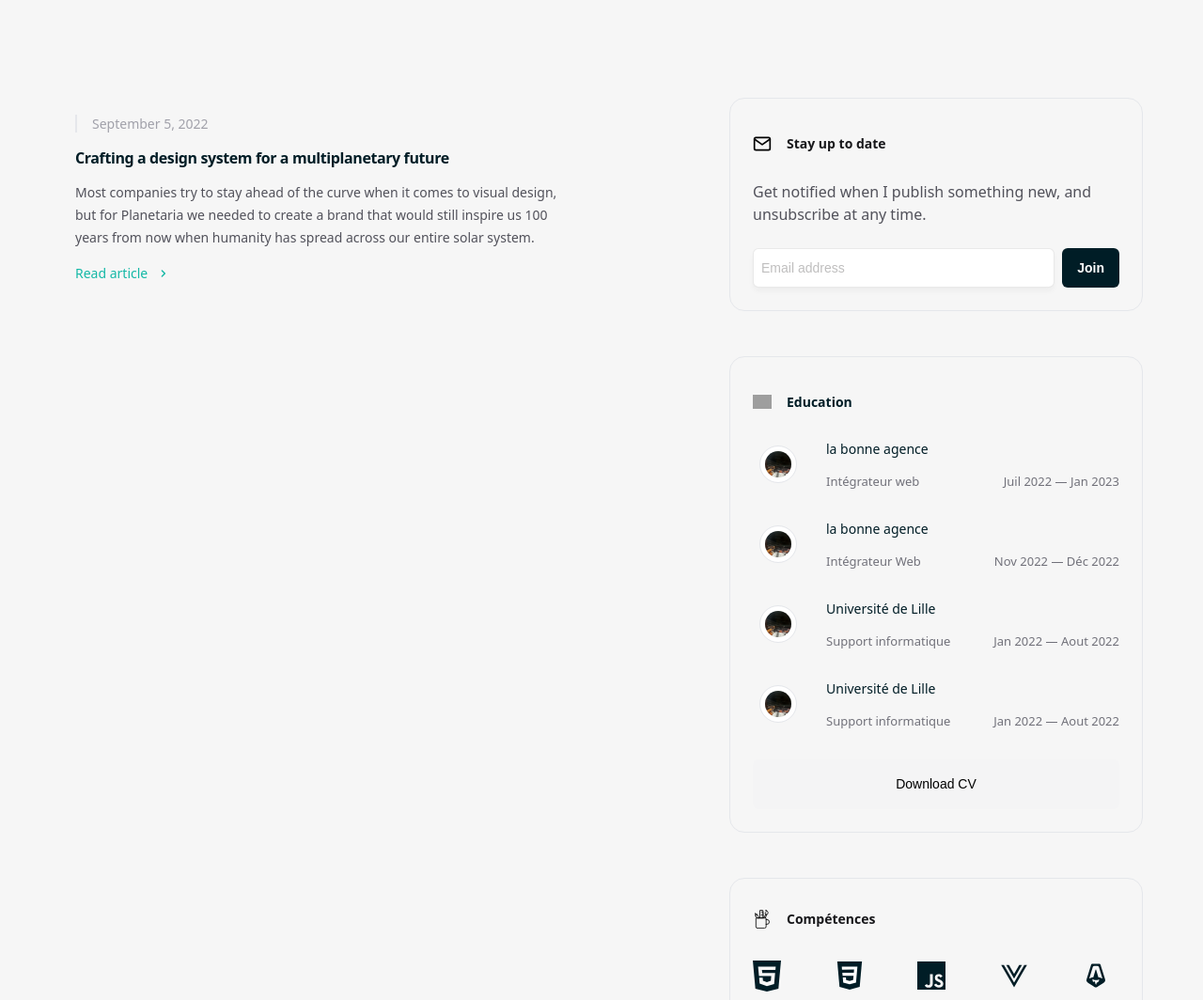
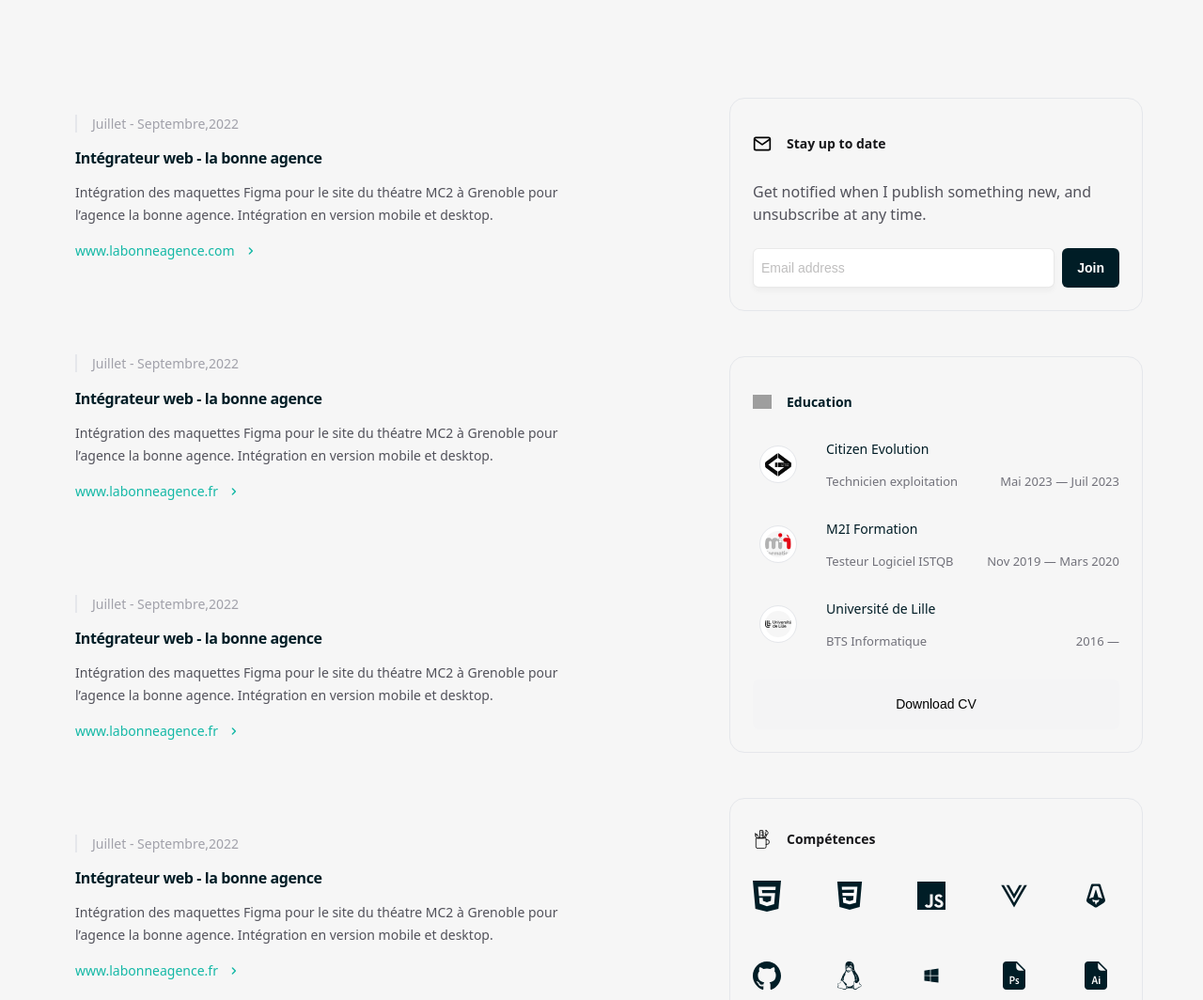
Before and after one commit to arnaudouttier/arnaud-personnal-tailwind, an Astro site: page / in a window 1280 px wide. Shown: the part 974-2038 px from the top of the page at 94% size. Built offline with nearby package versions, Linux system fonts and the light colour scheme; Astro itself is replaced by a stand-in of ours; grey boxes are pictures that could not be loaded.

Commit message:
experiences

```diff
--- /dev/null
+++ b/src/components/Education.astro
@@ -0,0 +1,122 @@
+---
+const allEducation = await Astro.glob("../content/education/*.md");
+---
+
+<section id="education">
+  <div class="education__header">
+    <img width="20" height="20" src="/icons/icon-education.svg" alt="icon" />
+    <h2>Education</h2>
+  </div>
+  <ul>
+    {
+      allEducation.map((education) => (
+        <li>
+          <div class="group">
+            <img
+              width="40"
+              height="40"
+              decoding="async"
+              src={education.frontmatter.universityImage}
+              alt="university image"
+            />
+          </div>
+          <div class="group">
+            <h3>{education.frontmatter.university}</h3>
+            <div class="details">
+              <h4>{education.frontmatter.domaine}</h4>
+              <div class="time-details">
+                <time>{education.frontmatter.startjob}</time>
+                <span aria-hidden="true">—</span>
+                <time>{education.frontmatter.endjob}</time>
+              </div>
+            </div>
+          </div>
+        </li>
+      ))
+    }
+  </ul>
+  <button class="btn-primary">Download CV</button>
+</section>
+
+<style lang="scss">
+  #education {
+    padding: 1.5rem;
+    border: 1px solid rgb(229, 231, 235);
+    border-radius: 1rem;
+  }
+
+  .education__header {
+    display: flex;
+    align-items: center;
+    column-gap: 1rem;
+  }
+
+  h2 {
+    color: var(--clr_primary);
+    font-size: 0.875rem;
+    line-height: 1.5rem;
+  }
+
+  ul {
+    list-style: none;
+    padding-inline: 0.5rem 0;
+  }
+
+  li {
+    display: flex;
+    align-items: center;
+    column-gap: 2rem;
+    margin-block: 0 2rem;
+
+    > :nth-child(1) {
+      width: 28px;
+      height: 28px;
+      border-radius: 100%;
+      overflow: hidden;
+      border: 5px solid #fff;
+      outline: 0.05rem solid rgb(229, 231, 235);
+      box-shadow: rgb(255, 255, 255) 0px 0px 0px;
+
+      flex-shrink: 0;
+    }
+
+    > :nth-child(2) {
+      flex-grow: 1;
+
+      .details {
+        display: flex;
+        justify-content: space-between;
+      }
+    }
+  }
+
+  img {
+    height: inherit;
+  }
+
+  h3 {
+    font-size: 0.875rem;
+    margin-block: 0 1rem;
+    color: var(--clr_primary);
+    font-weight: 400;
+  }
+
+  h4,
+  .time-details {
+    color: rgb(113, 113, 122);
+    font-weight: 300;
+  }
+
+  h4 {
+    font-size: 0.8125rem;
+    margin: 0;
+  }
+
+  .time-details {
+    font-size: 0.8125rem;
+  }
+
+  button {
+    width: 100%;
+  }
+</style>
--- a/src/components/Experiences.astro
+++ b/src/components/Experiences.astro
@@ -3,120 +3,122 @@ const allExperiences = await Astro.glob("../content/experiences/*.md");
 ---
 
 <section id="experiences">
-  <div class="experiences__header">
+  <!-- <div class="experience__header">
     <img width="20" height="20" src="/icons/icon-education.svg" alt="icon" />
     <h2>Education</h2>
-  </div>
-  <ul>
+  </div> -->
+
   {
     allExperiences.map((experience) => (
-        <li>
-          <div class="group">
+      <article>
+        <time>
+          {experience.frontmatter.startMonthjob} -
+          {experience.frontmatter.endMonthjob},{experience.frontmatter.yearJob}
+        </time>
+        <h2>
+          {experience.frontmatter.role} - {experience.frontmatter.compagny}
+        </h2>
+        <p class="experience-description">
+          {experience.frontmatter.description}
+        </p>
+        <div class="card-link">
+          <a
+            class="read-more"
+            href={experience.frontmatter.compagnyLink}
+            target="_blank"
+          >
+            {experience.frontmatter.compagnyLink}
+          </a>
           <img
-              width="40"
-              height="40"
-              decoding="async"
-              src={experience.frontmatter.compagnyimage}
-              alt="compagny image"
+            width="16"
+            height="16"
+            class="link-icon-arrow"
+            src="/icons/icon-arrow-16.png"
+            alt="icon arrow"
           />
         </div>
-          <div class="group">
-            <h3>{experience.frontmatter.compagny}</h3>
-            <div class="details">
-              <h4>{experience.frontmatter.role}</h4>
-              <div class="time-details">
-                <time datetime="2019">{experience.frontmatter.startjob}</time>
-                <span aria-hidden="true">—</span>
-                <time datetime="2023">{experience.frontmatter.endjob}</time>
-              </div>
-            </div>
-          </div>
-        </li>
+      </article>
     ))
   }
-  </ul>
-  <button class="btn-primary">Download CV</button>
 </section>
 
 <style lang="scss">
   #experiences {
-    padding: 1.5rem;
-    border: 1px solid rgb(229, 231, 235);
-    border-radius: 1rem;
+    display: flex;
+    flex-direction: column;
+    row-gap: 4rem;
   }
 
-  .experiences__header {
-    display: flex;
-    align-items: center;
-    column-gap: 1rem;
+  article {
+    padding: 1rem;
+    transition: background-color 0.2s ease-in-out;
+
+    &:hover {
+      border-radius: 1rem;
+      background-color: rgb(250, 250, 250);
+    }
+
+    time,
+    a.read-more {
+      font-weight: 500;
+      line-height: 1.5rem;
+      font-size: 0.875rem;
+    }
+
+    time {
+      color: rgb(161, 161, 170);
+      padding-inline: 1rem 0;
+      border-left: 2px solid rgb(229, 231, 235);
     }
 
     h2 {
+      width: fit-content;
       color: var(--clr_primary);
+      font-size: 1rem;
+      letter-spacing: -0.025em;
+    }
+
+    .experience-description {
+      color: rgb(82, 82, 91);
       font-size: 0.875rem;
       line-height: 1.5rem;
     }
 
-  ul {
-    list-style: none;
-    padding-inline: 0.5rem 0;
+    .card-link {
+      width: fit-content;
+
+      display: flex;
+      align-items: center;
+      column-gap: 0.5rem;
+
+      position: relative;
+      cursor: pointer;
+
+      &::after {
+        content: "";
+        position: absolute;
+        bottom: 2px;
+        left: 0;
+        width: 100%;
+        height: 1px;
+        background-color: rgb(20, 184, 166);
+        opacity: 0;
+        transition: opacity 0.2s ease;
       }
 
-  li {
-    display: flex;
-    align-items: center;
-    column-gap: 2rem;
-    margin-block: 0 2rem;
-
-    > :nth-child(1) {
-      width: 28px;
-      height: 28px;
-      border-radius: 100%;
-      overflow: hidden;
-      border: 5px solid #fff;
-      outline: 0.05rem solid rgb(229, 231, 235);
-      box-shadow: rgb(255, 255, 255) 0px 0px 0px;
-
-      flex-shrink: 0;
-    }
-
-    > :nth-child(2) {
-      flex-grow: 1;
-
-      .details {
-        display: flex;
-        justify-content: space-between;
+      &:hover {
+        &::after {
+          opacity: 1;
         }
       }
     }
 
-  img {
-    height: inherit;
+    a.read-more {
+      color: rgb(20, 184, 166);
     }
 
-  h3 {
-    font-size: 0.875rem;
-    margin-block: 0 1rem;
-    color: var(--clr_primary);
-    font-weight: 400;
+    .link-icon-arrow {
+      transform: rotate(-90deg);
     }
-
-  h4,
-  .time-details {
-    color: rgb(113, 113, 122);
-    font-weight: 300;
-  }
-
-  h4 {
-    font-size: 0.8125rem;
-    margin: 0;
-  }
-
-  .time-details {
-    font-size: 0.8125rem;
-  }
-
-  button {
-    width: 100%;
   }
 </style>
--- a/src/components/Skills.astro
+++ b/src/components/Skills.astro
@@ -1,5 +1,4 @@
 ---
-const allExperiences = await Astro.glob("../content/experiences/*.md");
 ---
 
 <section id="skills">
--- /dev/null
+++ b/src/content/education/education-1.md
@@ -0,0 +1,9 @@
+---
+
+university : Citizen Evolution
+domaine : Technicien exploitation
+startjob : Mai 2023
+endjob : Juil 2023
+universityImage : /images/citizen-evolution.jpeg
+
+---
--- /dev/null
+++ b/src/content/education/education-2.md
@@ -0,0 +1,9 @@
+---
+
+university : M2I Formation
+domaine : Testeur Logiciel ISTQB
+startjob : Nov 2019
+endjob : Mars 2020
+universityImage : /icons/m2iformation.svg
+
+---
--- /dev/null
+++ b/src/content/education/education-3.md
@@ -0,0 +1,9 @@
+---
+
+university : Université de Lille
+domaine : BTS Informatique
+startjob : 2016
+endjob : ""
+universityImage : /icons/icon-univ-lille.svg
+
+---
--- a/src/content/experiences/experience-1.md
+++ b/src/content/experiences/experience-1.md
@@ -2,8 +2,11 @@
 
 compagny : la bonne agence
 role : Intégrateur web
-startjob : Juil 2022
-endjob : Jan 2023
+startMonthjob : Juillet
+endMonthjob : Septembre
+yearJob : 2022
 compagnyimage : /images/pistacheWeb.jpg
+compagnyLink : www.labonneagence.com
+description : Intégration des maquettes Figma pour le site du théatre MC2 à Grenoble pour l’agence la bonne agence. Intégration en version mobile et desktop.
 
 ---
--- a/src/content/experiences/experience-2.md
+++ b/src/content/experiences/experience-2.md
@@ -1,9 +1,12 @@
 ---
 
 compagny : la bonne agence
-role : Intégrateur Web
-startjob : Nov 2022
-endjob : Déc 2022
+role : Intégrateur web
+startMonthjob : Juillet
+endMonthjob : Septembre
+yearJob : 2022
 compagnyimage : /images/pistacheWeb.jpg
+compagnyLink : www.labonneagence.fr
+description : Intégration des maquettes Figma pour le site du théatre MC2 à Grenoble pour l’agence la bonne agence. Intégration en version mobile et desktop.
 
 ---
--- a/src/content/experiences/experience-3.md
+++ b/src/content/experiences/experience-3.md
@@ -1,9 +1,12 @@
 ---
 
-compagny : Université de Lille
-role : Support informatique
-startjob : Jan 2022
-endjob : Aout 2022
+compagny : la bonne agence
+role : Intégrateur web
+startMonthjob : Juillet
+endMonthjob : Septembre
+yearJob : 2022
 compagnyimage : /images/pistacheWeb.jpg
+compagnyLink : www.labonneagence.fr
+description : Intégration des maquettes Figma pour le site du théatre MC2 à Grenoble pour l’agence la bonne agence. Intégration en version mobile et desktop.
 
 ---
--- a/src/content/experiences/experience-4.md
+++ b/src/content/experiences/experience-4.md
@@ -1,9 +1,12 @@
 ---
 
-compagny : Université de Lille
-role : Support informatique
-startjob : Jan 2022
-endjob : Aout 2022
+compagny : la bonne agence
+role : Intégrateur web
+startMonthjob : Juillet
+endMonthjob : Septembre
+yearJob : 2022
 compagnyimage : /images/pistacheWeb.jpg
+compagnyLink : www.labonneagence.fr
+description : Intégration des maquettes Figma pour le site du théatre MC2 à Grenoble pour l’agence la bonne agence. Intégration en version mobile et desktop.
 
 ---
--- a/src/layouts/Layout.astro
+++ b/src/layouts/Layout.astro
@@ -34,7 +34,7 @@ const { title } = Astro.props;
   }
 
   html {
-    font-family: system-ui, sans-serif;
+    font-family: ui-sans-serif, system-ui, sans-serif;
     background-color: #f6f6f6;
   }
 
--- a/src/pages/index.astro
+++ b/src/pages/index.astro
@@ -1,26 +1,24 @@
 ---
 import Layout from "../layouts/Layout.astro";
-import Card from "../components/Card.astro";
 import Hero from "../components/Hero.astro";
 import Gallery from "../components/Gallery.astro";
+import Experiences from "../components/Experiences.astro";
 import Newsletter from "../components/Newsletter.astro";
-import Experiences from "../components/Experiences.astro";
+import Education from "../components/Education.astro";
 import Skills from "../components/Skills.astro";
 import Footer from "../components/Footer.astro";
 ---
 
-<Layout title="Welcome You">
+<Layout title="Arnaud Outtier">
   <aside>
     <Hero />
     <Gallery />
   </aside>
   <main id="main">
-    <div class="group">
-      <Card />
-    </div>
+    <Experiences />
     <div class="group">
       <Newsletter />
-      <Experiences />
+      <Education />
       <Skills />
     </div>
   </main>
@@ -36,12 +34,7 @@ import Footer from "../components/Footer.astro";
     grid-template-columns: repeat(auto-fit, minmax(350px, 1fr));
     gap: 3rem;
 
-    > :nth-child(1) {
-      display: flex;
-      flex-direction: column;
-      row-gap: 4rem;
-    }
-
+    /* .group */
     > :nth-child(2) {
       display: grid;
       row-gap: 3rem;
@@ -50,6 +43,7 @@ import Footer from "../components/Footer.astro";
 
   @media (min-width: 1024px) {
     #main {
+      /* .group */
       > :nth-child(2) {
         padding-inline: clamp(4rem, 5vw + 3rem, 8rem) 0;
       }
```
Also changed, not shown: src/content/cards/card-1.md (deleted, +0 -14 lines), src/content/skills/education-1.md (added, +9 -0 lines), public/icons/icon-univ-lille.svg (added), public/icons/m2iformation.svg (added), public/images/citizen-evolution.jpeg (added). Lines whose indentation alone changed are shown as unchanged.
